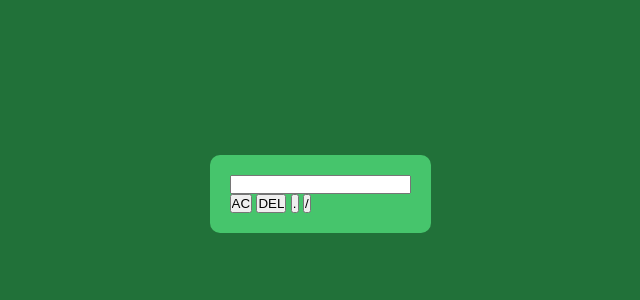
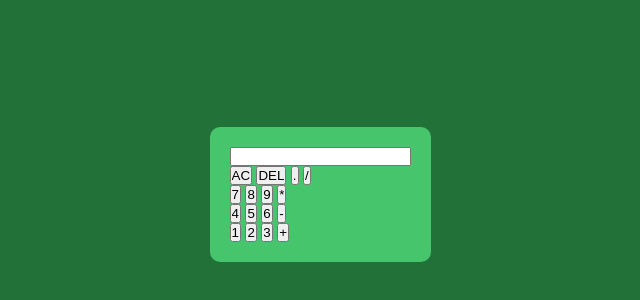
Before and after one commit to charlie-slime-sys/charlies-calculator, a plain HTML site: page index.html in a window 1280 px wide. Shown: the part 206-506 px from the top of the page, without its empty margins (320-960 px from the left). Drawn offline with Linux system fonts and the light colour scheme.

Commit message:
Added Rows
Three rows were added. 1-7, * - +

```diff
--- a/index.html
+++ b/index.html
@@ -22,6 +22,24 @@
                     <input type="button" value=".">
                     <input type="button" value="/">
                 </section>
+                <section>
+                    <input type="button" value="7">
+                    <input type="button" value="8">
+                    <input type="button" value="9">
+                    <input type="button" value="*">
+                </section>
+                <section>
+                    <input type="button" value="4">
+                    <input type="button" value="5">
+                    <input type="button" value="6">
+                    <input type="button" value="-">
+                </section>
+                <section>
+                    <input type="button" value="1">
+                    <input type="button" value="2">
+                    <input type="button" value="3">
+                    <input type="button" value="+">
+                </section>
             </form>
         </section>
     </section>
```
